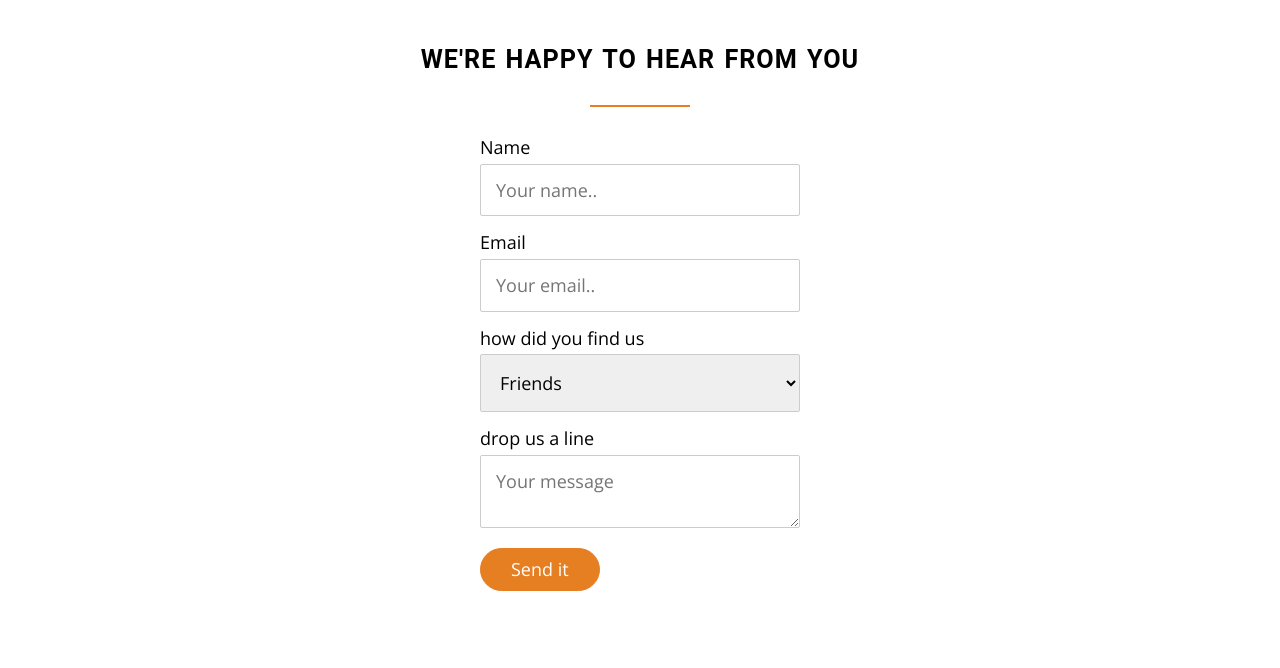
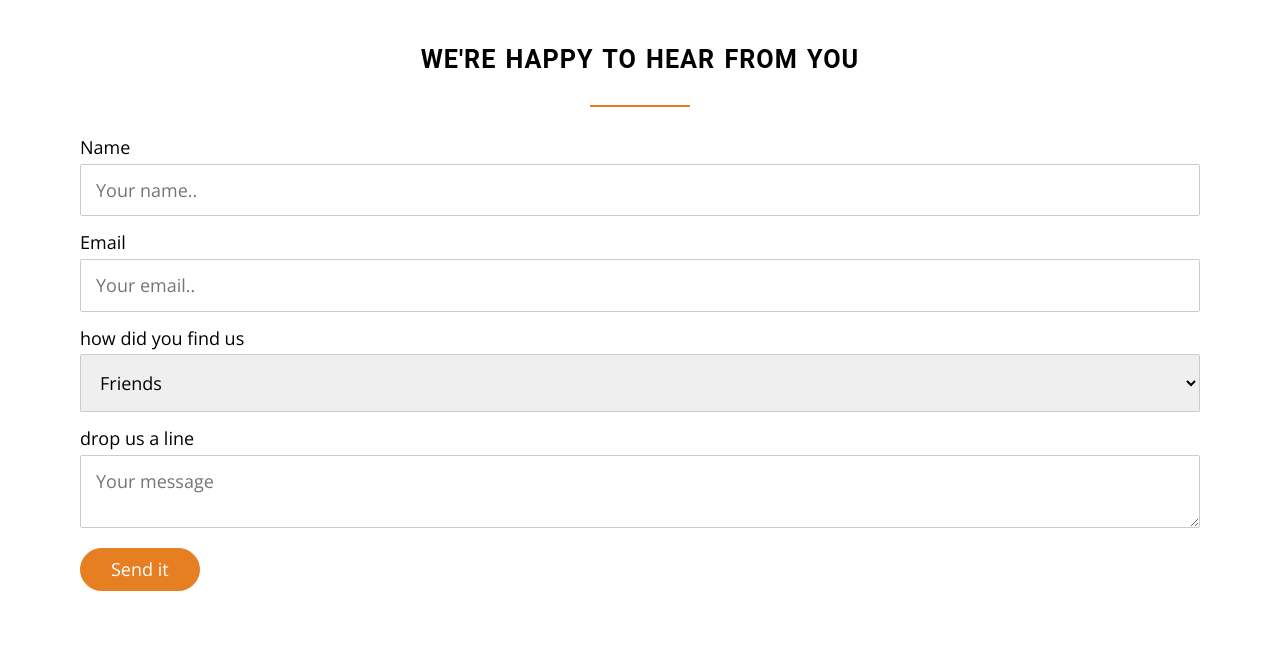
Before and after one commit to Developerpedia/food-delivery, a plain HTML site: page index.html in a window 1280 px wide. Shown: the part 6240-6908 px from the top of the page. Drawn offline with nearby package versions, Linux system fonts and the light colour scheme; a script that the page names is missing; files whose address does not match are found by name.

Commit message:
food delivery

```diff
--- a/resources/CSS/style.css
+++ b/resources/CSS/style.css
@@ -492,10 +492,6 @@ h4{
 /* --------------------------- */
 /* -----CONTACT FORM ----- */
 /* --------------------------- */
-form {
-  padding-left: 400px;
-  padding-right: 400px;
-}
 
 input[type=text], select, textarea{
   width: 100%;
```
